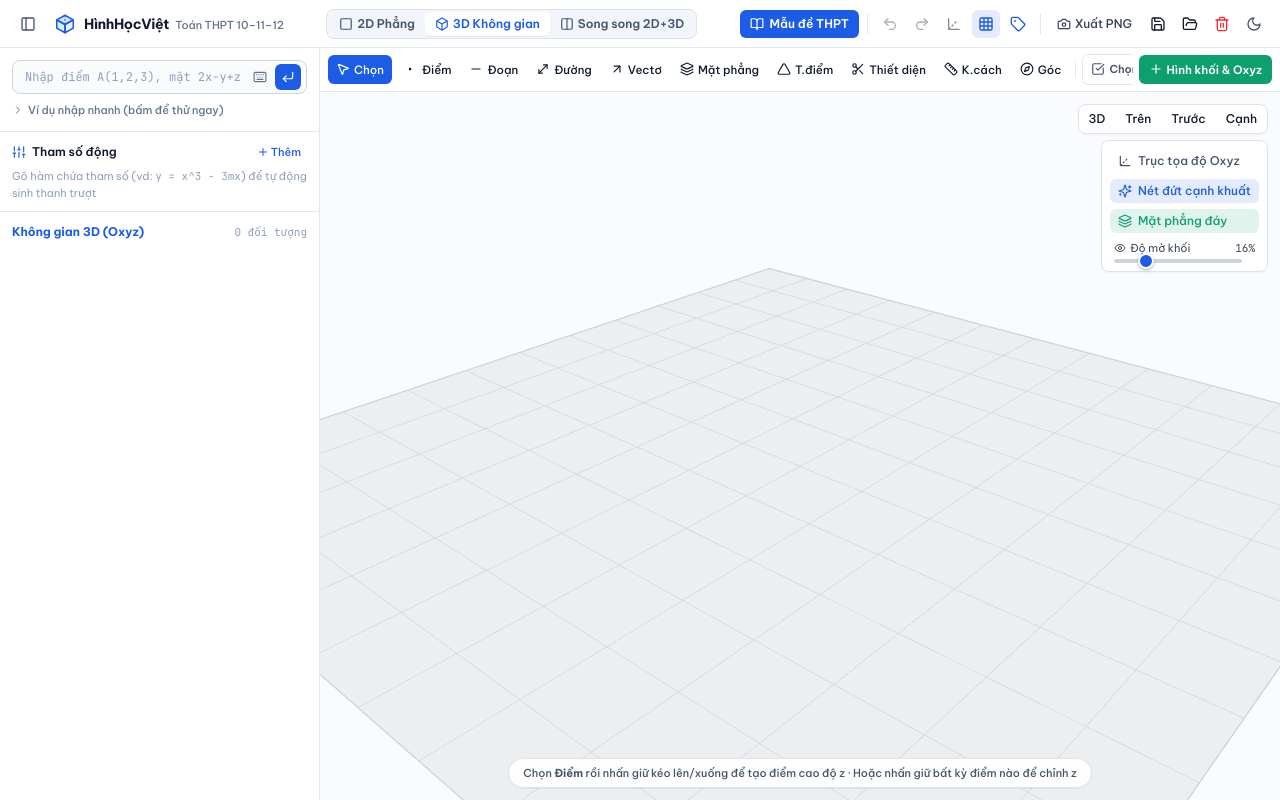
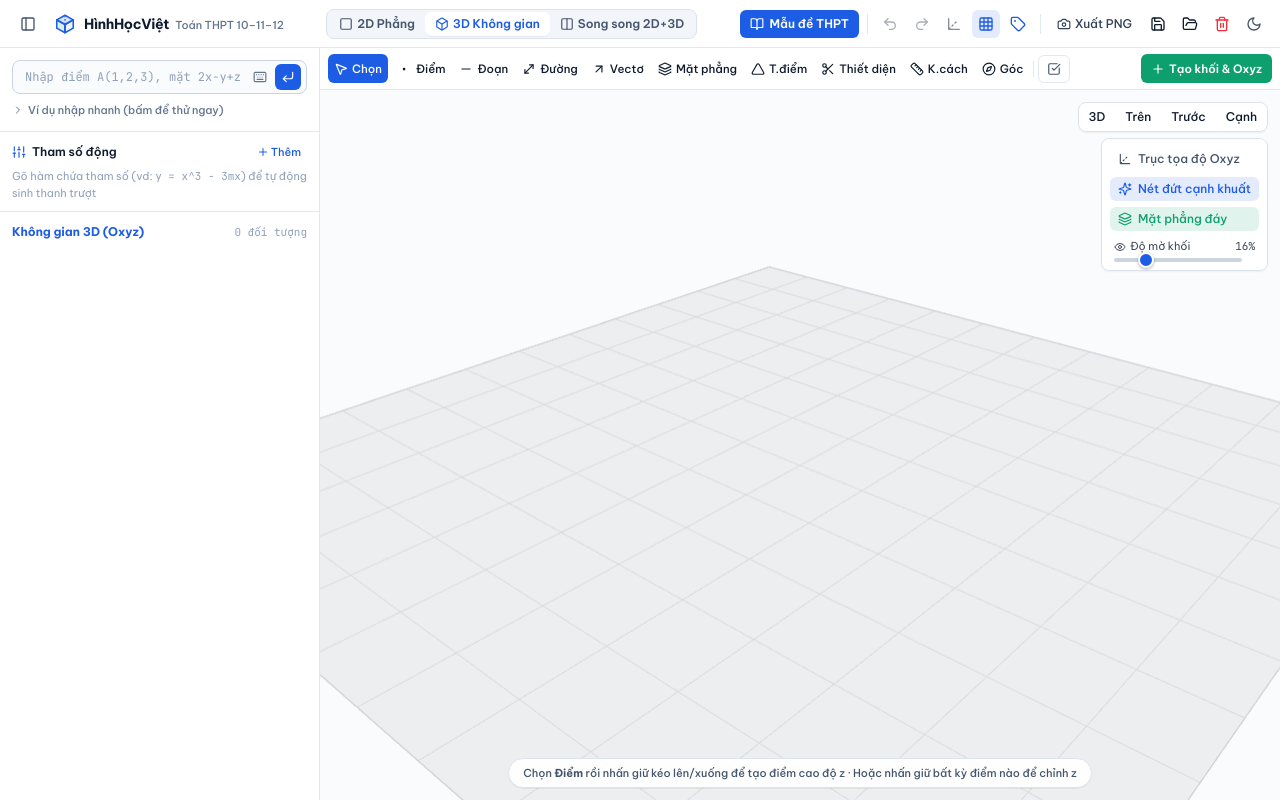
Before and after one commit to HiroKasumi-bit/hinh-hoc-3d, a React (Vite) app: page / in a window 1280 px wide. Built offline with nearby package versions, Linux system fonts and the light colour scheme.

Commit message:
style: tighten toolbar spacing and keep Z-stepper pill single-line

```diff
--- a/src/components/ContextActionBar.tsx
+++ b/src/components/ContextActionBar.tsx
@@ -170,7 +170,7 @@ export const ContextActionBar: React.FC<{ domain: '2d' | '3d' }> = ({ domain })
         };
         return (
           <div
-            className={`pointer-events-auto absolute bottom-3 left-1/2 z-20 flex max-w-[95%] -translate-x-1/2 flex-wrap items-center justify-center gap-2 rounded-xl border px-3 py-1.5 text-xs shadow-sm ${
+            className={`pointer-events-auto absolute bottom-3 left-1/2 z-20 flex max-w-[96%] -translate-x-1/2 flex-nowrap items-center gap-2 whitespace-nowrap rounded-xl border px-3 py-1.5 text-xs shadow-sm ${
               isDark ? 'border-slate-700 bg-slate-900/95 text-slate-200' : 'border-[#DCE3EC] bg-white/96 text-[#0F1B2D]'
             }`}
           >
@@ -200,8 +200,8 @@ export const ContextActionBar: React.FC<{ domain: '2d' | '3d' }> = ({ domain })
                 0.5
               </button>
             </div>
-            <span className="hidden text-[11px] opacity-65 sm:inline">· Nhấn giữ điểm và kéo lên/xuống để chỉnh z</span>
-            <button type="button" onClick={clearSelection} className="rounded p-1 hover:bg-slate-200/50">
+            <span className="hidden text-[11px] opacity-65 lg:inline">· Nhấn giữ điểm kéo z</span>
+            <button type="button" onClick={clearSelection} className="shrink-0 rounded p-1 hover:bg-slate-200/50">
               <X className="h-3.5 w-3.5" />
             </button>
           </div>
--- a/src/components/FloatingToolbar.tsx
+++ b/src/components/FloatingToolbar.tsx
@@ -130,7 +130,7 @@ export const FloatingToolbar: React.FC<{ domain: '2d' | '3d'; compact?: boolean
                 type="button"
                 title={tool.label}
                 onClick={() => (domain === '2d' ? setTool2D(tool.id as Tool2D) : setTool3D(tool.id as Tool3D))}
-                className={`flex shrink-0 items-center gap-1 rounded-md px-2 py-1.5 text-[11.5px] font-medium transition-colors ${
+                className={`flex shrink-0 items-center gap-1 rounded-md px-1.5 py-1.5 text-[11.5px] font-medium transition-colors ${
                   isActive
                     ? 'bg-[#1D5CE5] text-white'
                     : isDark
@@ -144,7 +144,7 @@ export const FloatingToolbar: React.FC<{ domain: '2d' | '3d'; compact?: boolean
             );
           })}
 
-          <div className={`mx-1 h-4 w-px shrink-0 ${isDark ? 'bg-slate-700' : 'bg-slate-200'}`} />
+          <div className={`mx-0.5 h-4 w-px shrink-0 ${isDark ? 'bg-slate-700' : 'bg-slate-200'}`} />
 
           <button
             type="button"
@@ -159,7 +159,7 @@ export const FloatingToolbar: React.FC<{ domain: '2d' | '3d'; compact?: boolean
             }`}
           >
             <CheckSquare className="h-3.5 w-3.5" />
-            <span className="hidden sm:inline">Chọn nhiều</span>
+            <span className="hidden 2xl:inline">Chọn nhiều</span>
           </button>
         </div>
 
@@ -170,7 +170,7 @@ export const FloatingToolbar: React.FC<{ domain: '2d' | '3d'; compact?: boolean
             className="flex shrink-0 items-center gap-1 rounded-md bg-[#0E9F6E] px-2.5 py-1.5 text-[11.5px] font-semibold text-white transition-colors hover:bg-[#0B835B]"
           >
             <Plus className="h-3.5 w-3.5" />
-            <span>{compact ? 'Tạo 3D' : <><span className="sm:hidden">Tạo 3D</span><span className="hidden sm:inline">Hình khối & Oxyz</span></>}</span>
+            <span>{compact ? 'Tạo 3D' : <><span className="sm:hidden">Tạo 3D</span><span className="hidden sm:inline">Tạo khối & Oxyz</span></>}</span>
           </button>
         )}
       </div>
```
